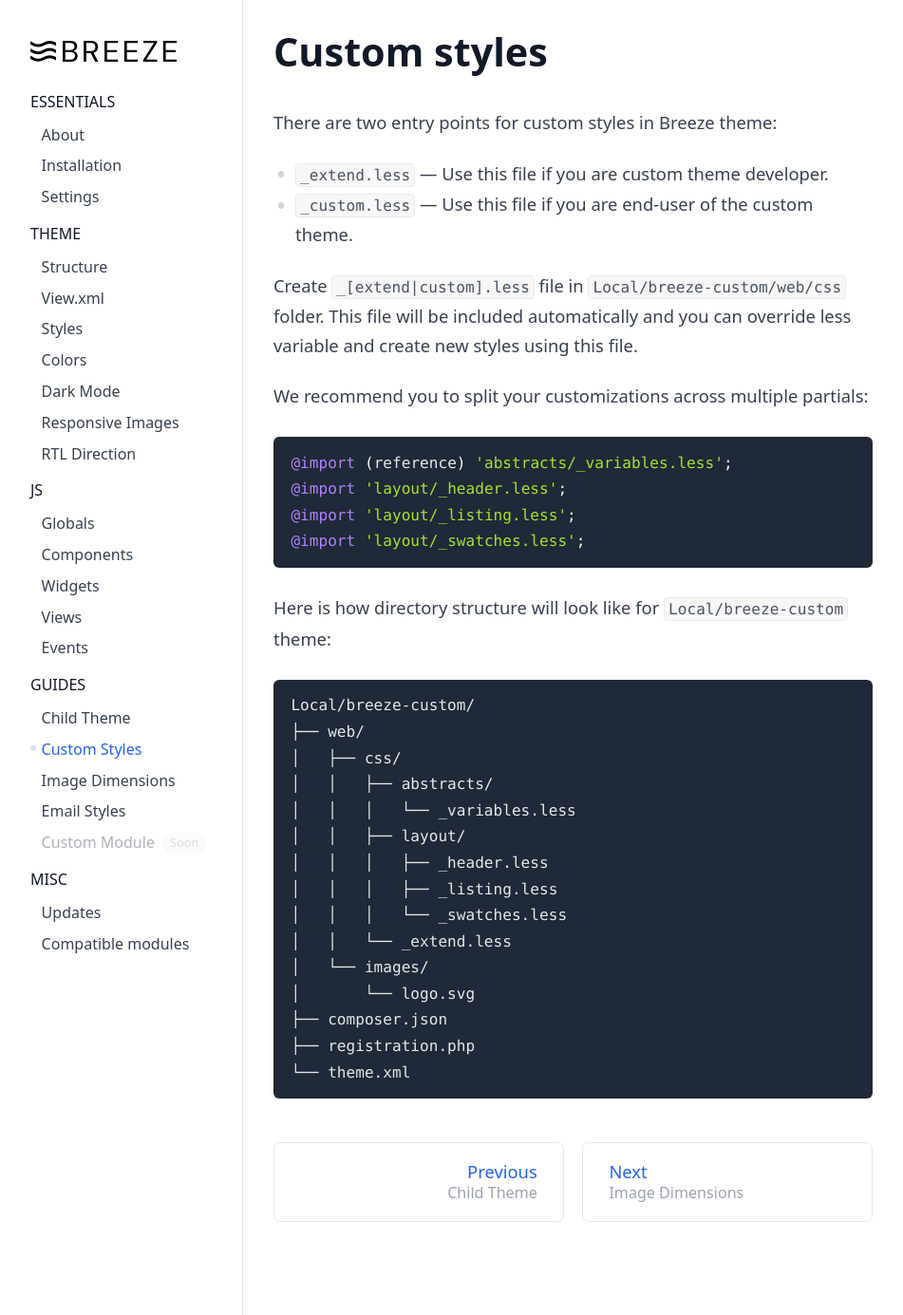
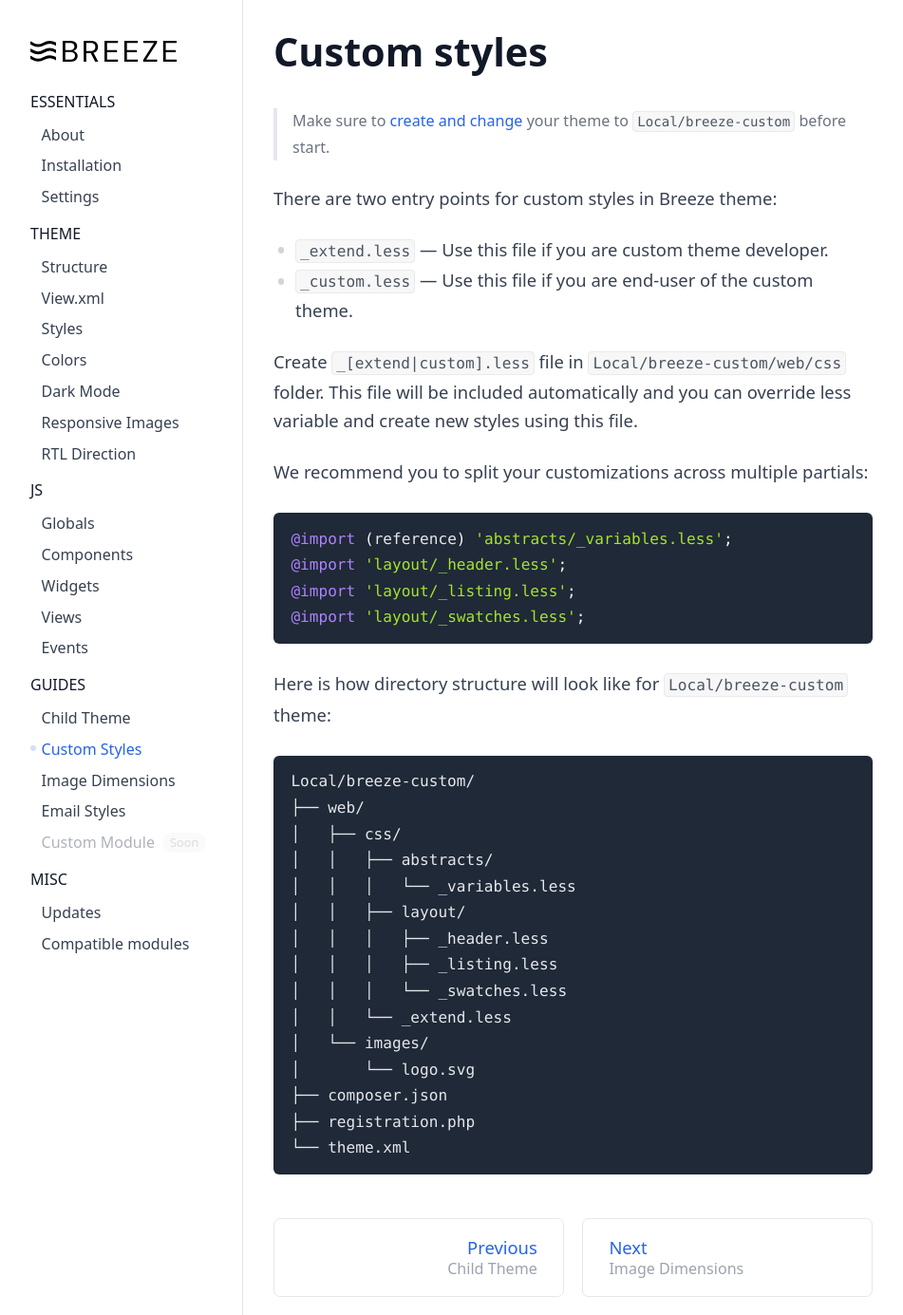
Before and after one commit to breezefront/breezefront.com, a Jekyll site: the page built from collections/_guides/custom-styles.md, in a window 1280 px wide and 1385 px high. Shown: the whole window at 95% size, without its empty margins (0-951 px from the left). Built offline with Jekyll 4.4.1, drawn with Linux system fonts in a browser that asks for light colours.

Commit message:
Added crosslinks between guides

```diff
--- a/collections/_guides/custom-styles.md
+++ b/collections/_guides/custom-styles.md
@@ -6,6 +6,9 @@ order: 200
 ---
 
 # Custom styles
+
+> Make sure to [create and change](/child-theme) your theme to `Local/breeze-custom`
+> before start.
 
 There are two entry points for custom styles in Breeze theme:
 
```
Also changed, not shown: collections/_theme/colors.md (+1 -1 lines).
